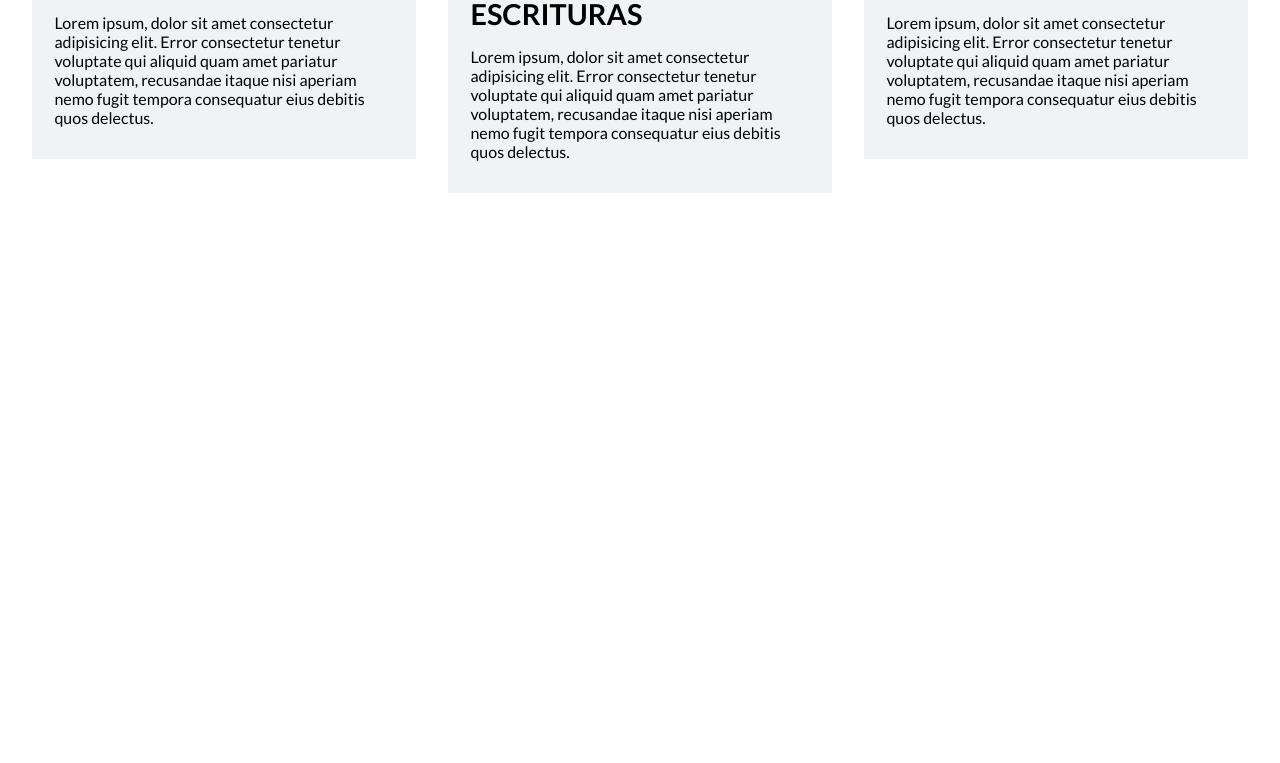
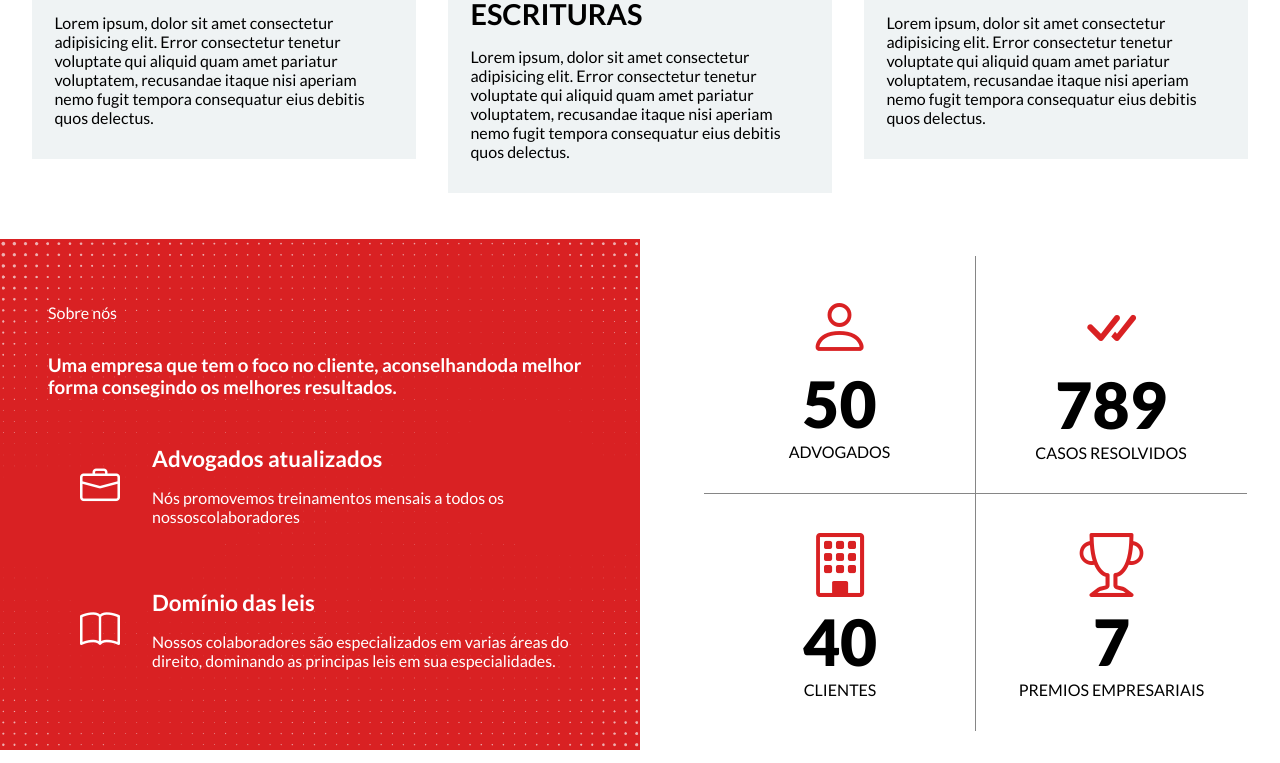
Before and after one commit to JussierAlmeida/Site-Hardman, a plain HTML site: page index.html in a window 1280 px wide. Shown: the part 1775-2538 px from the top of the page. Before the commit the page ends 2000 px from the top, so only its background shows below. Drawn offline with nearby package versions, Linux system fonts and the light colour scheme.

Commit message:
inicia e finaliza o sonre nós. corrige os icon

```diff
--- a/index.html
+++ b/index.html
@@ -59,7 +59,7 @@
         <div id="other-service">
             <div class="service">
                 <img src="img/bank.jpg" alt="Banco">
-                <i class="bi bi-banco"></i>
+                <i class="bi bi-bank"></i>
                 <div class="service-info">
                     <h4>Bancos e Finanças pessoais</h4>
                     <p>Lorem ipsum, dolor sit amet consectetur adipisicing
@@ -99,5 +99,58 @@
 
         </div>
     </main>
+    <!--sobre nós-->
+    <section id="about">
+        <div id="about-text">
+            <p class="section-subtitle">Sobre nós</p>
+            <h3 class="section-title">
+                Uma empresa que tem o foco no cliente,
+                aconselhandoda melhor forma consegindo os melhores resultados.
+            </h3>
+            <div class="about-description">
+                <i class="bi bi-briefcase"></i>
+                <div>
+                    <h4>Advogados atualizados</h4>
+                    <p>
+                        Nós promovemos treinamentos mensais a todos
+                        os nossoscolaboradores
+                    </p>
+                </div>
+            </div>
+            <div class="about-description">
+                <i class="bi bi-book"></i>
+                <div>
+                    <h4>Domínio das leis</h4>
+                    <p>
+                        Nossos colaboradores são especializados em
+                        varias áreas do direito, dominando as
+                        principas leis em sua especialidades.
+                    </p>
+                </div>
+            </div>
+        </div>
+        <div id="about-data">
+            <div class="data">
+                <i class="bi bi-person"></i>
+                <p class="number">50</p>
+                <p class="text">Advogados</p>
+            </div>
+            <div class="data">
+                <i class="bi bi-check-all"></i>
+                <p class="number">789</p>
+                <p class="text">casos resolvidos</p>
+            </div>
+            <div class="data">
+                <i class="bi bi-building"></i>
+                <p class="number">40</p>
+                <p class="text">Clientes</p>
+            </div>
+            <div class="data">
+                <i class="bi bi-trophy"></i>
+                <p class="number">7</p>
+                <p class="text">Premios empresariais</p>
+            </div>
+        </div>
+    </section>
 </body>
 </html>
--- a/styler.css
+++ b/styler.css
@@ -20,6 +20,12 @@ img{
 }
 input[type="submit"]{
     cursor: pointer;
+}
+i {
+    background-color: var(--main-color);
+    color: var(--primary-text-color);
+    font-size: 2.5rem;
+    padding: 2rem;
 }
 /*cabeçalho header*/
 #header{
@@ -165,3 +171,74 @@ input[type="submit"]{
     margin-bottom: 1rem;
     text-transform: uppercase;
 }
+/*Sobre nós*/
+#about{
+    display: flex;
+    flex-wrap: wrap;
+    align-items: center;
+    gap: 2rem;
+}
+#about-text{
+    background-image: url(img/pattern.png);
+    background-size: cover;
+    background-position: center;
+    color: var(--primary-text-color);
+    flex: 1 1 0;
+    display: flex;
+    flex-direction: column;
+    justify-content: center;
+    gap: 2rem;
+    padding: 4rem 3rem;
+}
+#about-text .section-subtitle,
+#about-text .section-title{
+    color: var(--primary-text-color);
+}
+#about-text i{
+    background-color: transparent;
+}
+.about-description{
+    display: flex;
+    align-items: center;
+}
+.about-description h4{
+    font-size: 1.4rem;
+    margin-bottom: 1rem;
+}
+#about-data{
+    flex: 1 1 0;
+    display: flex;
+    flex-wrap: wrap;
+    padding: 2rem;
+}
+#about-data .data{
+    width: 50%;
+    display: flex;
+    flex-direction: column;
+    align-items: center;
+    justify-content: center;
+    padding: 2rem;
+    margin-top: -1px;
+    margin-right: -1px;
+}
+#about-data .data:first-child{
+    border-bottom:1px solid var(--secondary-color);
+    border-right:1px solid var(--secondary-color);
+}
+#about-data .data:last-child{
+    border-top:1px solid var(--secondary-color);
+    border-left:1px solid var(--secondary-color);
+}
+#about-data .data i{
+    background-color: transparent;
+    color: var(--main-color);
+    font-size: 4rem;
+    padding: 0;
+}
+#about-data .data .number{
+    font-size: 4rem;
+    font-weight: 900;
+}
+.data .text{
+    text-transform: uppercase;
+}
```
